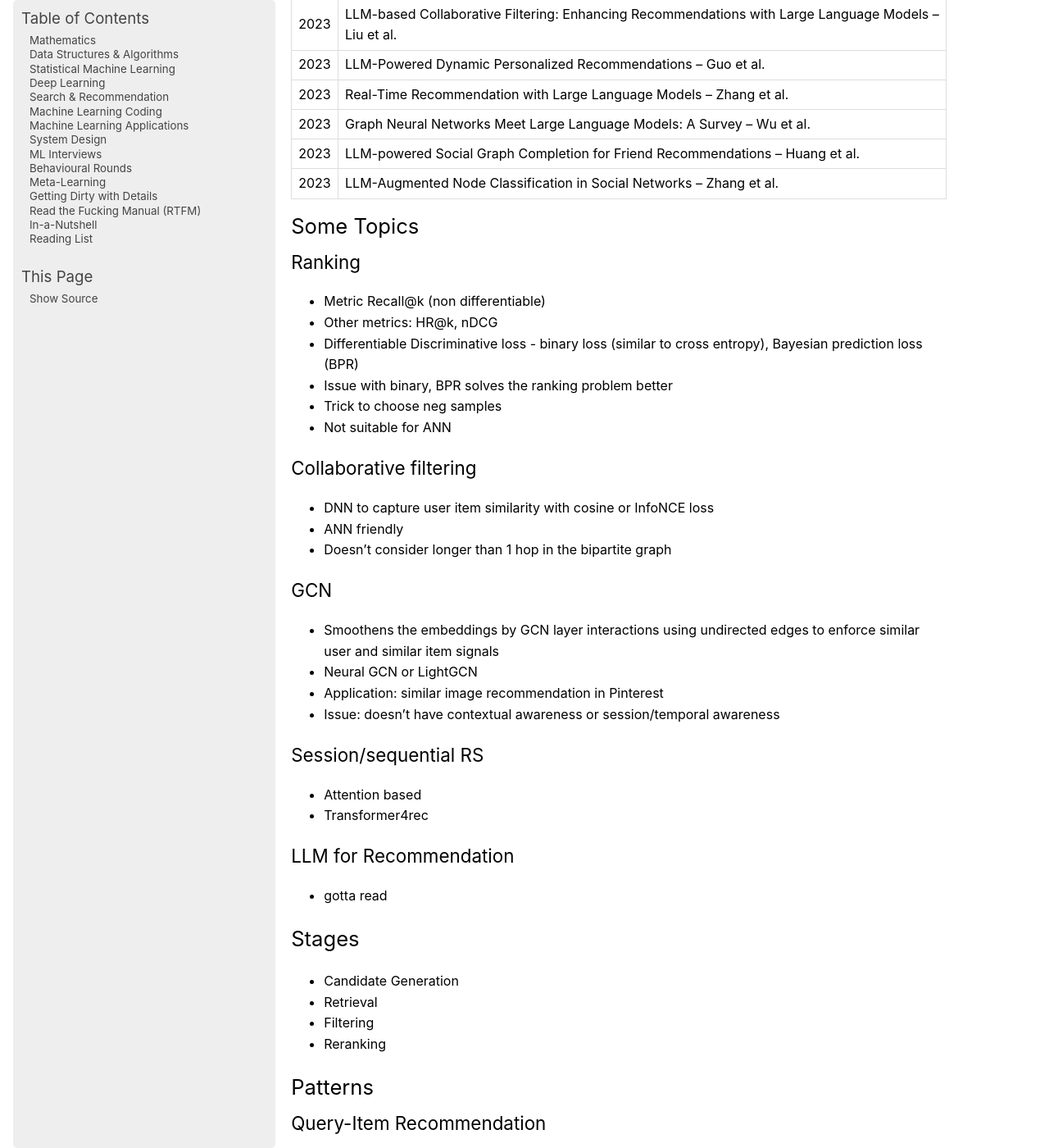
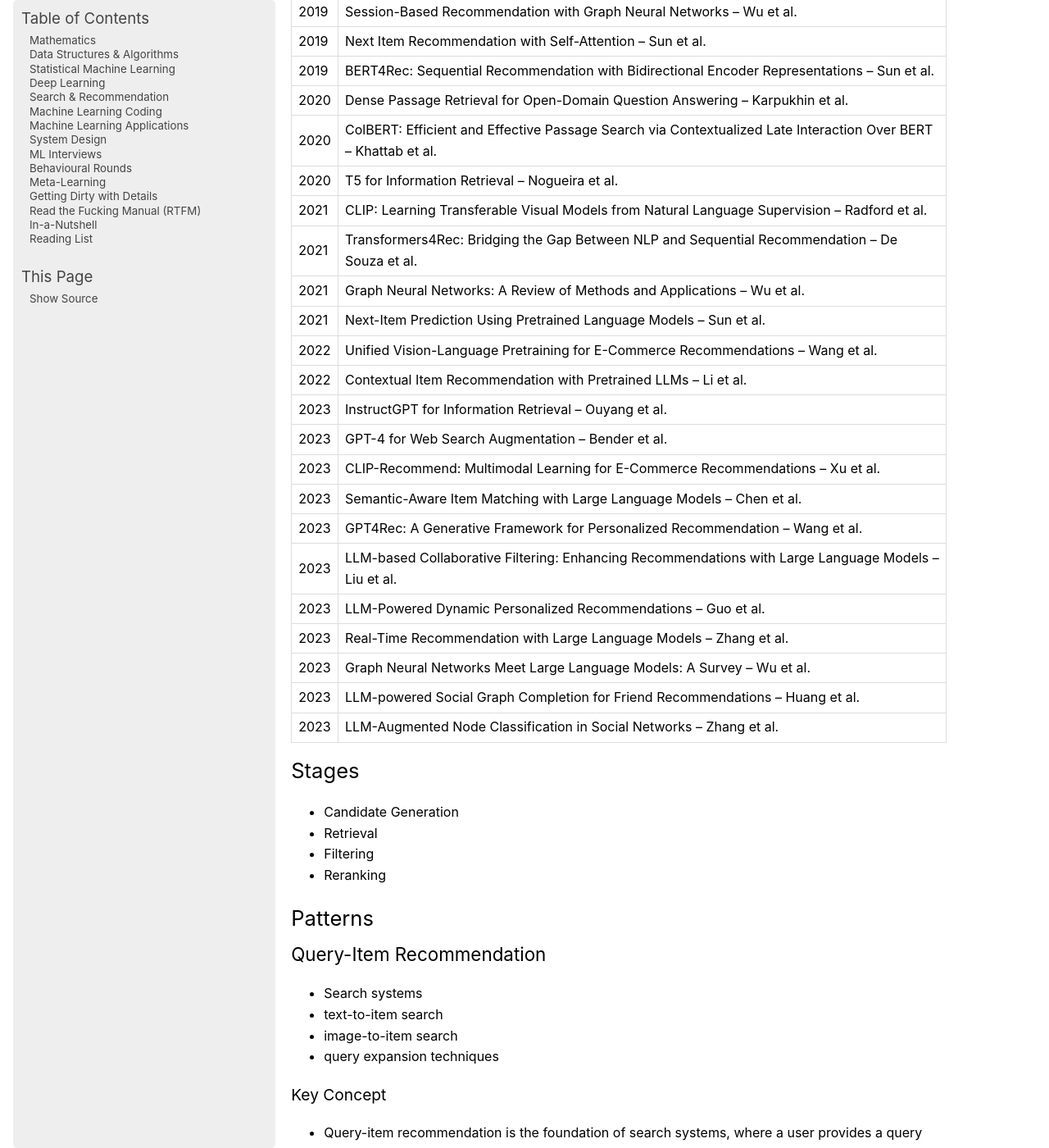
Before and after one commit to uselesstechjunks/leetcode, a Sphinx documentation site: the page built from docs/source/rank.rst, in a window 1280 px wide and 1400 px high, scrolled down 3069 px. Shown: the whole window at 82% size. Built offline with Sphinx 7.4.7, drawn with Linux system fonts in a browser that asks for light colours; some of the changed text lies outside the part shown.

Commit message:
Update rank.rst (#456)

```diff
--- a/docs/source/rank.rst
+++ b/docs/source/rank.rst
@@ -100,40 +119,6 @@ More Papers
 		2023,Graph Neural Networks Meet Large Language Models: A Survey – Wu et al.
 		2023,LLM-powered Social Graph Completion for Friend Recommendations – Huang et al.
 		2023,LLM-Augmented Node Classification in Social Networks – Zhang et al.
-
-************************************************************************************
-Some Topics
-************************************************************************************
-Ranking
-====================================================================================
-- Metric Recall@k (non differentiable)
-- Other metrics: HR@k, nDCG
-- Differentiable Discriminative loss - binary loss (similar to cross entropy), Bayesian prediction loss (BPR)
-- Issue with binary, BPR solves the ranking problem better
-- Trick to choose neg samples
-- Not suitable for ANN
-
-Collaborative filtering
-====================================================================================
-- DNN to capture user item similarity with cosine or InfoNCE loss
-- ANN friendly
-- Doesn't consider longer than 1 hop in the bipartite graph
-
-GCN
-====================================================================================
-- Smoothens the embeddings by GCN layer interactions using undirected edges to enforce similar user and similar item signals
-- Neural GCN or LightGCN
-- Application: similar image recommendation in Pinterest
-- Issue: doesn't have contextual awareness or session/temporal awareness
-
-Session/sequential RS
-====================================================================================
-- Attention based
-- Transformer4rec
-
-LLM for Recommendation
-====================================================================================
-- gotta read
 
 ************************************************************************************
 Stages
```
Also changed, not shown: other parts of docs/source/rank.rst (+20 -1 lines).
